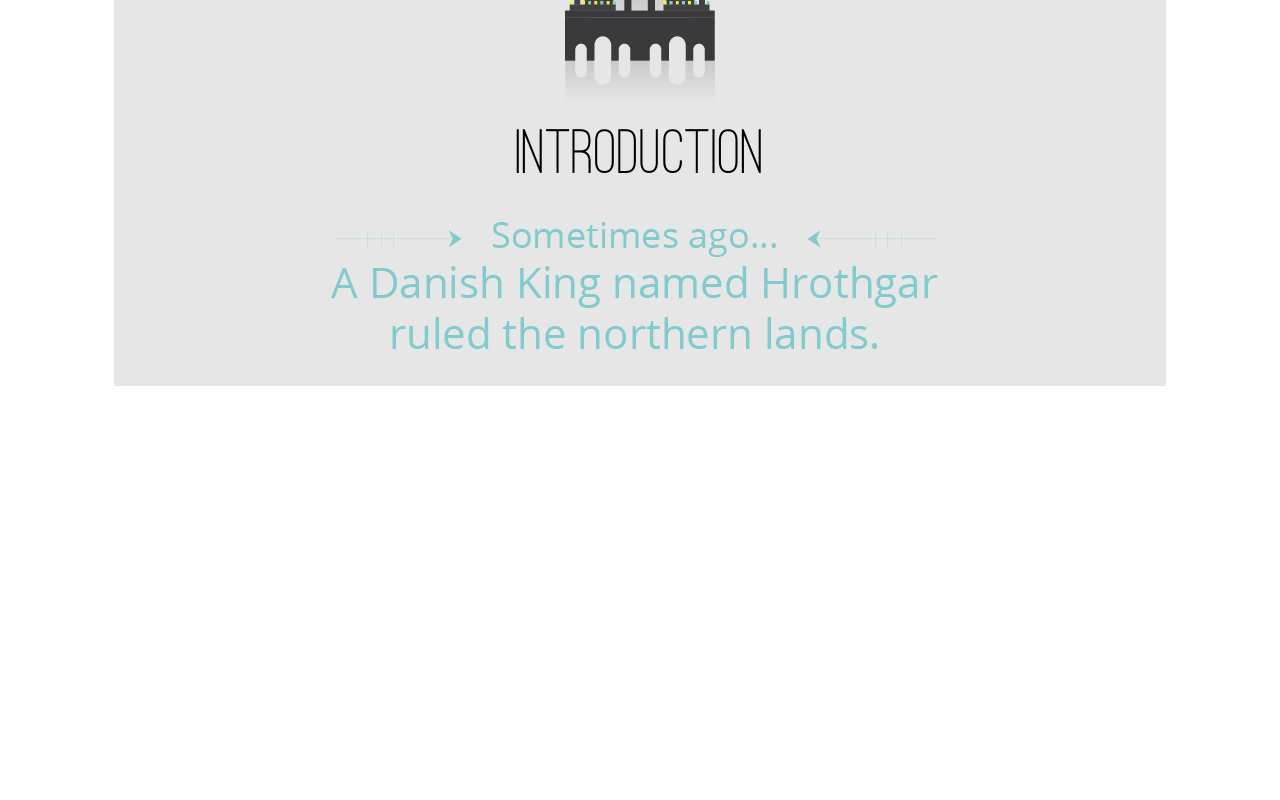
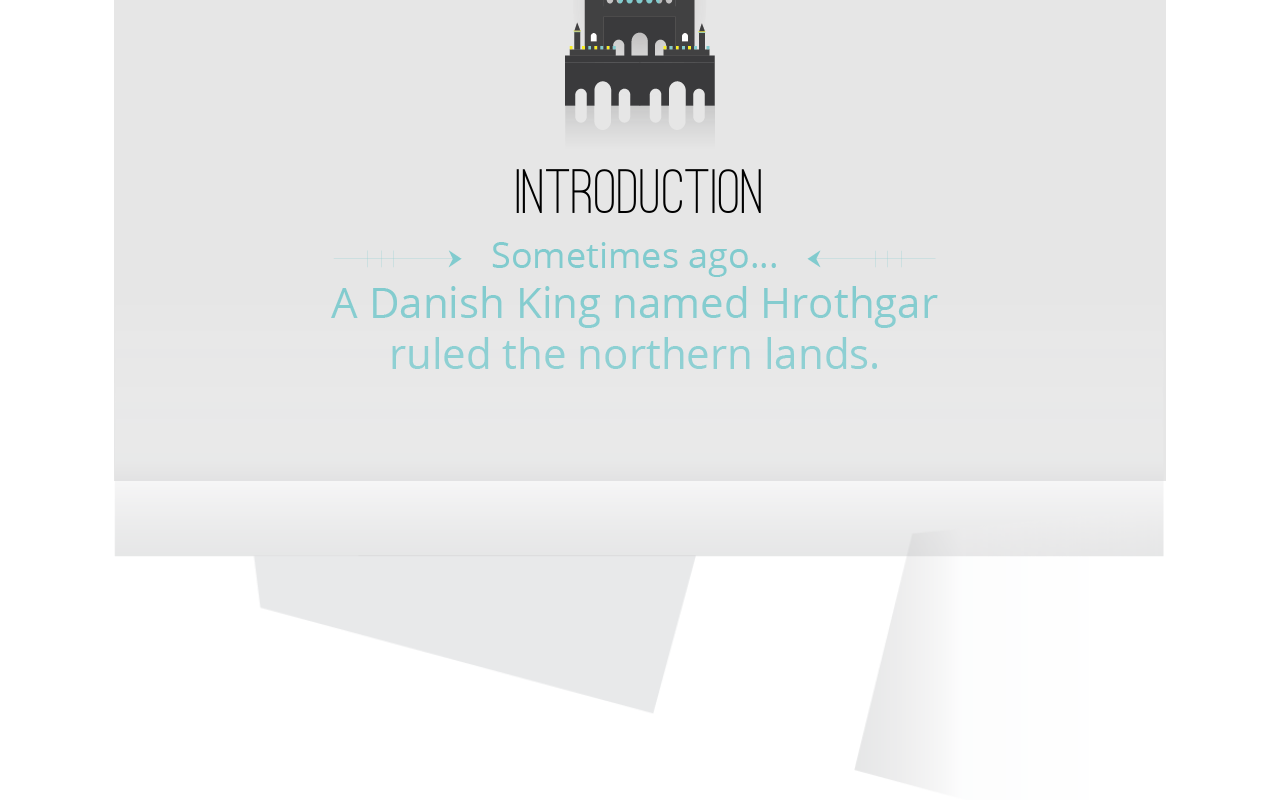
Before and after one commit to cameronmoreau/apa, a plain HTML site: page index.html in a window 1280 px wide. Shown: the part 920-1720 px from the top of the page. Before the commit the page ends 1306 px from the top, so only its background shows below. Drawn offline with nearby package versions, Linux system fonts and the light colour scheme.

Commit message:
not very much

```diff
--- a/css/style.css
+++ b/css/style.css
@@ -6,33 +6,54 @@
     font-weight: normal;
     font-style: normal;
 }
+
 body {
     margin: 0;
     padding: 0;
     font-family: 'Open Sans';
     min-height: 100%;
 }
+
 section {
     position: relative;
+    margin-left: auto;
+    margin-right: auto;
+    display: block;
 }
+
+img {
+    display: block;
+    margin-left: auto;
+    margin-right: auto;
+}
+
 .arrow-intro {
     background: url(../img/arrows.png) no-repeat center;
     font-family: 'Ostrich Sans';
     font-size: 32px;
 }
+
 .heading {
     font-family: 'Ostrich Sans';
 }
+
 .center {
     text-align: center;
+    margin-left: auto;
+    margin-right: auto;
 }
+
 .sub-title {
     color: #ccc;
 }
-.intro-bottom {
-    background-color: #E6E6E6;
-    margin: auto;
+
+.container {
+    width: 1052px;
+    margin-left: auto;
+    margin-right: auto;
+    display: block;
 }
+
 #intro {
     background: url('../img/intro-bg.png') no-repeat center center;
     height: 100vh;
--- a/index.html
+++ b/index.html
@@ -5,34 +5,41 @@
     <meta charset="utf-8">
     <meta http-equiv="X-UA-Compatible" content="IE=edge">
     <title>Apaethosaurus</title>
-
     <!-- CSS -->
     <link rel="stylesheet" href="css/style.css">
-
     <!-- javascript -->
     <script src="js/jquery.min.js" type="text/javascript"></script>
     <script src="js/jquery.stellar.min.js" type="text/javascript"></script>
 </head>
 
 <body>
-    <section id="intro" style="position: relative">
-        <div class="center">
-            <img src="img/viking-hat.png" style="margin: 50px 0px 20px 0px">
+    <section class="section" id="intro" style="position: relative">
+        <div class="center container">
+            <img src="img/viking-hat.png" style="padding: 50px 0px 20px 0px;">
             <div class="arrow-intro heading">Beowulf Tames the Dragon</div>
-            <img src="img/apaethosaurus.png" style="margin: 25px 0px">
+            <img src="img/apaethosaurus.png" style="padding: 25px 0px 20px 0px;">
             <div class="sub-title" style="font-size: 12px">Scroll down to discover more...</div>
             <img src="img/accent1.png" style="margin: 30px 50% 0px 50%">
-            <img src="img/intro-trees.png" style="margin: 20px 0px 0px 0px;">
-            <div class="intro-bottom" style="width: 1052px">
-                <img src="img/castle.png">
-                <div class="intro heading" style="font-size: 65px; margin: 20px">INTRODUCTION</div>
-                <img src="img/text-1.png" style="margin: 20px 0">
+            <img src="img/intro-trees.png" style="padding: 40px 0px 50px 0px;">
+            <div class="container" style="background-color: #E6E6E6;">
+                <img src="img/castle.png" style="margin-botto: 50px">
+                <div class="heading" style="font-size: 65px; margin: 20px 0px 20px 0px">INTRODUCTION</div>
+                <img src="img/text-1.png" style="padding: 0px 0px 100px 0px; margin-bottom: 50px">
             </div>
         </div>
     </section>
-
-    <section id="scene-2" style="">
-        <div class="center">
+    <!-- Section 2 -->
+    <section id="scene-2" class="section" style="position: relative;">
+        <div class="container">
+            <img src="img/top-bg.png" style="margin-top: 400px; width: 100%;">
+            <div class="grendel-info" style="top: 0px;">Name: Grendel
+                <br>Height: 11' 1"
+                <br>Weight: Heavy
+                <br>Favorite Food: Raw People and Shushi
+                <br>Hope: To be accepted by mother
+            </div>
+            <img src="img/grendel.png" style="position: absolute; left: 100px; top: 800px;">
+            <img src="img/grendel-text.png" style="position: absolute; top 500px; z-index: -1;">
         </div>
     </section>
 </body>
```
Also changed, not shown: img/Untitled-43.png (added), img/Untitled-44.png (added), img/Untitled-45.png (added), img/Untitled-46.png (added).
